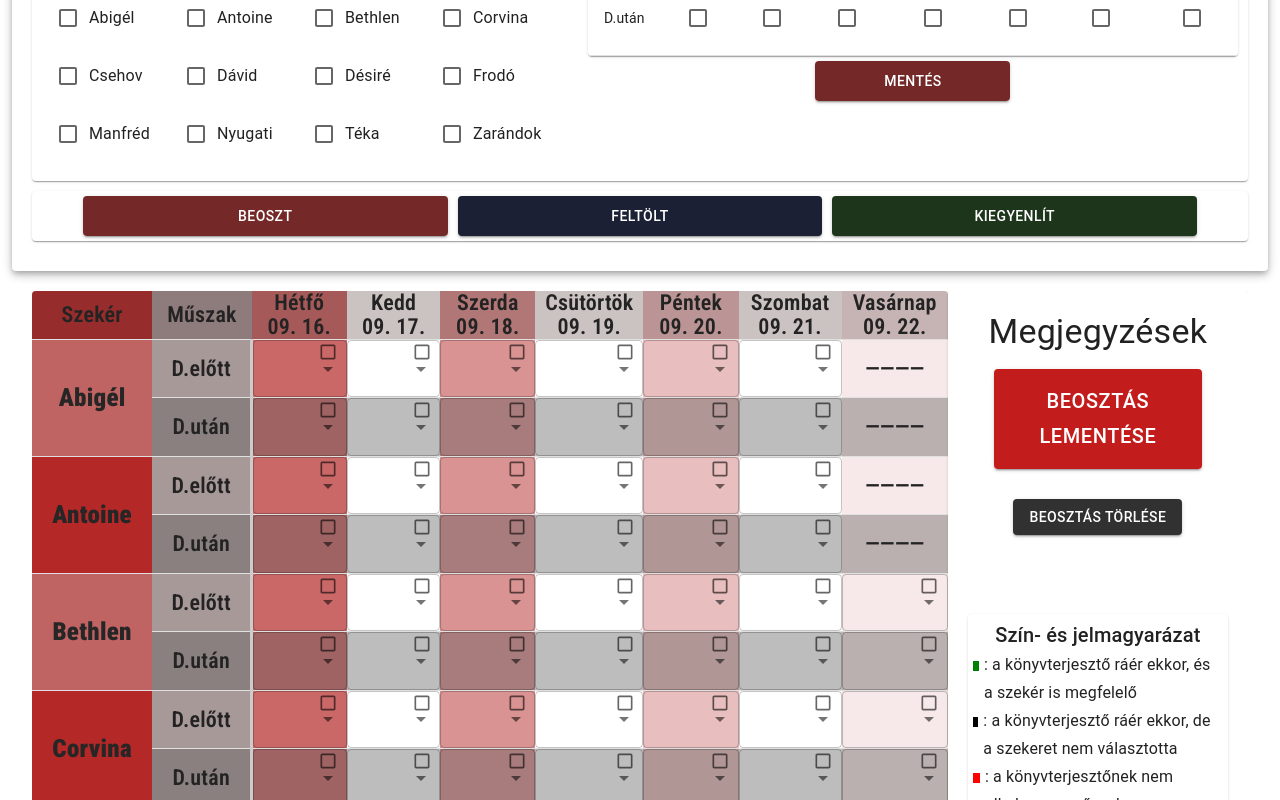
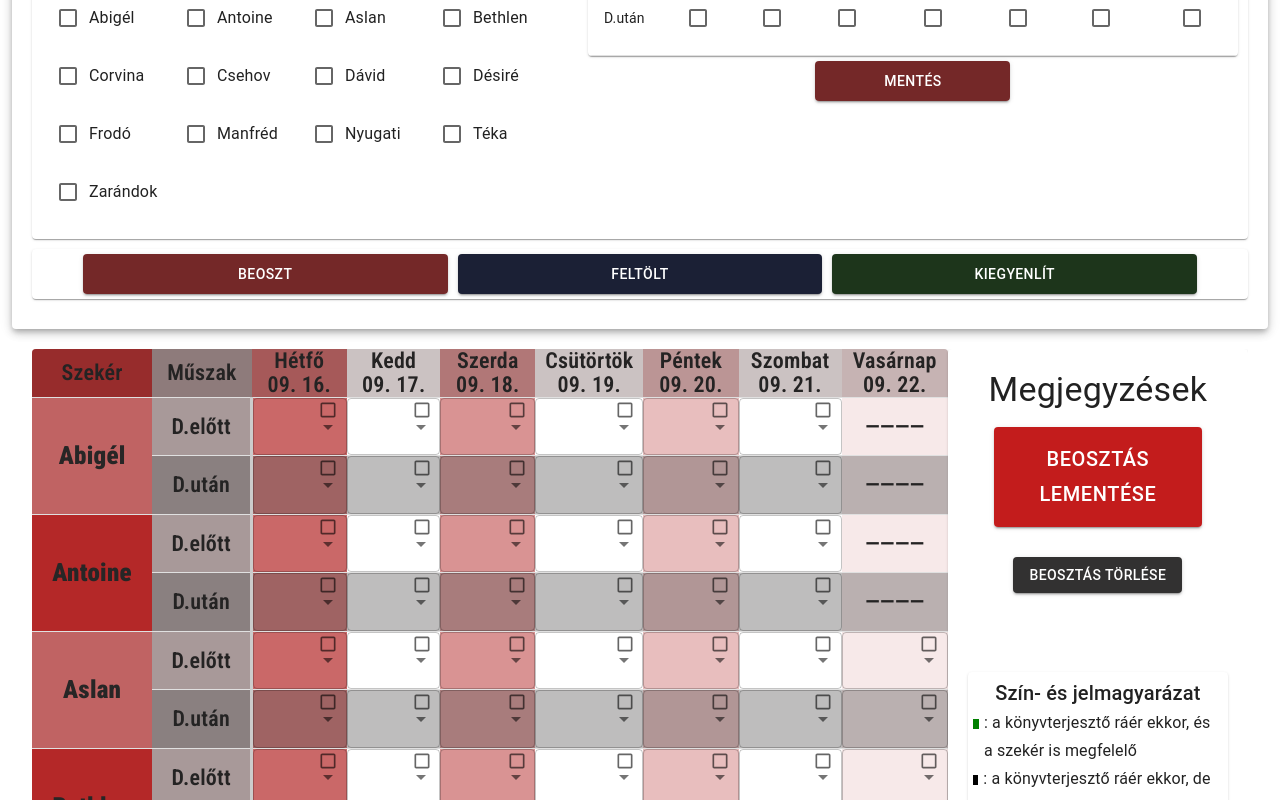
Before and after one commit to molnarbalazsnandor/szeker-beosztas, a React (Create React App) app in the folder szeker-beosztas/: page / in a window 1280 px wide. Shown: the part 340-1140 px from the top of the page. Built offline with nearby package versions, Linux system fonts and the light colour scheme.

Commit message:
Aslan wagon added

```diff
--- a/szeker-beosztas/src/components/ScheduleTable.css
+++ b/szeker-beosztas/src/components/ScheduleTable.css
@@ -39,11 +39,12 @@
   text-align: center;
 }
 .schedule-table-box .Abigél,
-.schedule-table-box .Bethlen,
-.schedule-table-box .Csehov,
-.schedule-table-box .Désiré,
-.schedule-table-box .Manfréd,
-.schedule-table-box .Téka {
+.schedule-table-box .Aslan,
+.schedule-table-box .Corvina,
+.schedule-table-box .Dávid,
+.schedule-table-box .Frodó,
+.schedule-table-box .Nyugati,
+.schedule-table-box .Zarándok {
   background-color: rgba(198, 125, 125, 0.7);
 }
 .schedule-table-box .afternoon {
--- a/szeker-beosztas/src/components/scheduleUtils.js
+++ b/szeker-beosztas/src/components/scheduleUtils.js
@@ -6,6 +6,10 @@ const wagons = {
   Antoine: {
     morning: [true, true, true, true, true, true, false],
     afternoon: [true, true, true, true, true, true, false],
+  },
+  Aslan: {
+    morning: [true, true, true, true, true, true, true],
+    afternoon: [true, true, true, true, true, true, true],
   },
   Bethlen: {
     morning: [true, true, true, true, true, true, true],
```
Also changed, not shown: szeker-beosztas/src/components/ScheduleTable.scss (+6 -5 lines), 1 other file (tests, documents, lock files or other folders).
